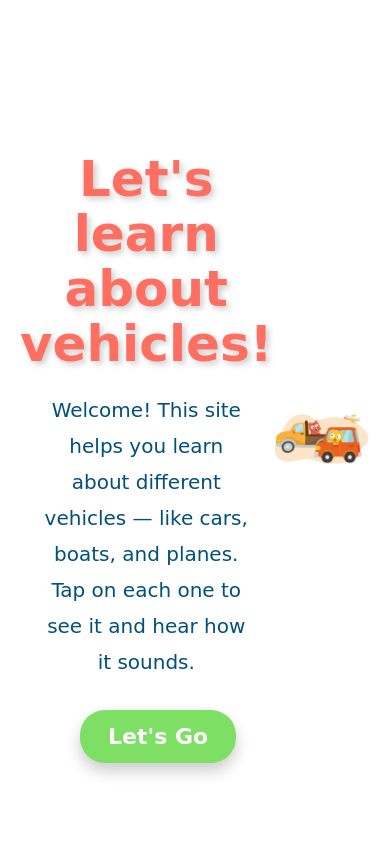
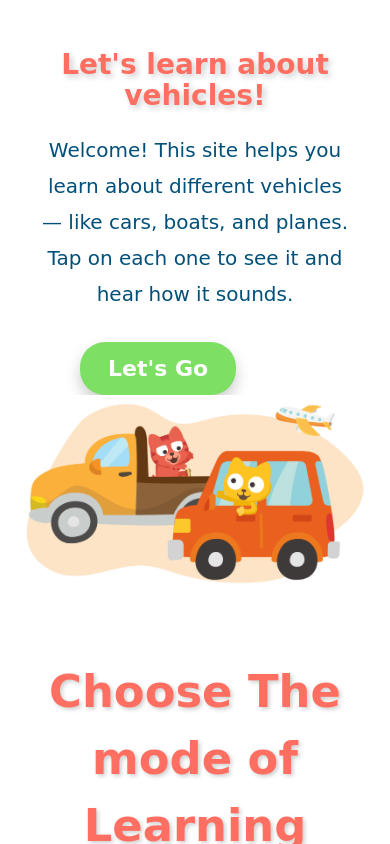
Before and after one commit to Saggrrr/auto-learn-kids, a React (Vite) app: page /main in a window 390 px wide. Built offline with nearby package versions, Linux system fonts and the light colour scheme.

Commit message:
added a back button for video page

```diff
--- a/src/components/MainPage.css
+++ b/src/components/MainPage.css
@@ -143,3 +143,24 @@
   color: #fff;
   box-shadow: 0 10px 18px rgba(0, 0, 0, 0.3);
 }
+@media screen and (max-width: 768px) {
+  .top-section,
+  .bottom-section {
+    flex-direction: column;
+    height: auto;      /* ✅ Let content decide height */
+    min-height: auto;
+  }
+
+  .main-page h1 {
+    font-size: 28px;
+  }
+
+  .choose-method-card {
+    width: 90%;
+  }
+
+  .bottom-cards-section {
+    flex-direction: column;
+    min-height: auto;
+  }
+}
--- a/src/components/learningMethods/ModeOfVideo.jsx
+++ b/src/components/learningMethods/ModeOfVideo.jsx
@@ -1,5 +1,6 @@
 // src/components/learningMethods/ModeOfVideo.jsx
 import React from 'react';
+import { useNavigate } from 'react-router-dom';
 import './ModeOfVideo.css';
 
 import video1 from '../../assets/videos/video1.mp4';
@@ -17,8 +18,18 @@ const videos = [
 ];
 
 function ModeOfVideo() {
+  const navigate = useNavigate();
+
   return (
     <div className="video-page">
+      {/* ✅ Back Button */}
+      <button
+        className="back-button"
+        onClick={() => navigate(-1)}
+      >
+        ← Back
+      </button>
+
       <h1>Video Learning</h1>
       <p className="intro-text">Here you can watch fun videos about vehicles!</p>
 
```
